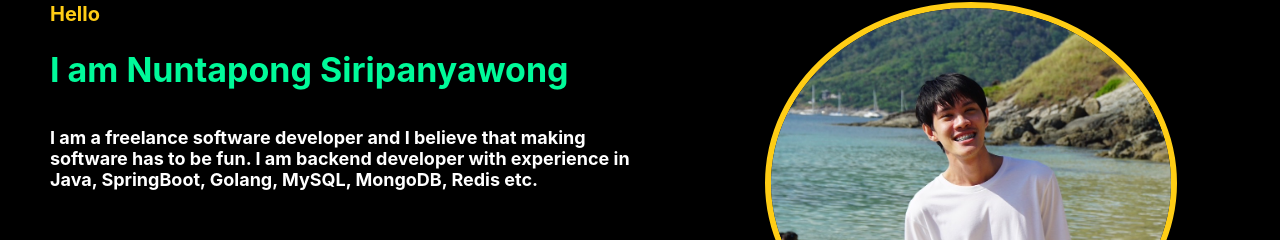
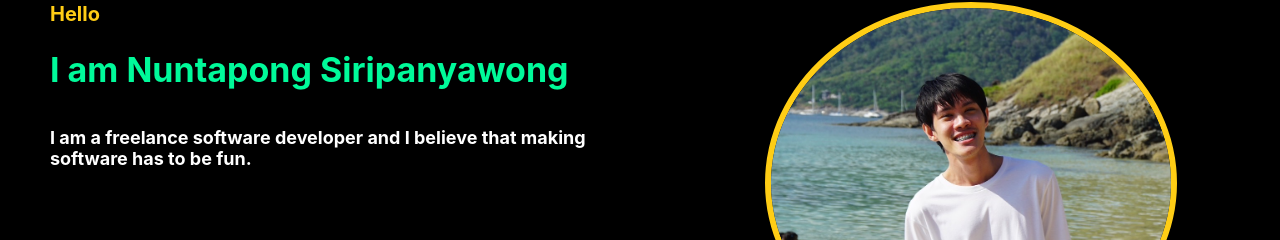
Before and after one commit to NuntapongS/my-portfolio, a React (Create React App) app: page / in a window 1280 px wide. Shown: the part 342-582 px from the top of the page. Built offline with nearby package versions, Linux system fonts and the light colour scheme.

Commit message:
delete skills

```diff
--- a/src/components/whoAmI.tsx
+++ b/src/components/whoAmI.tsx
@@ -18,7 +18,6 @@ const WhoAmI = () => {
           <h2 className="content">
             {job.myJob}
             {believe.myBelieve}
-            {skill.mySkills}
           </h2>
         </div>
         <div>
```
